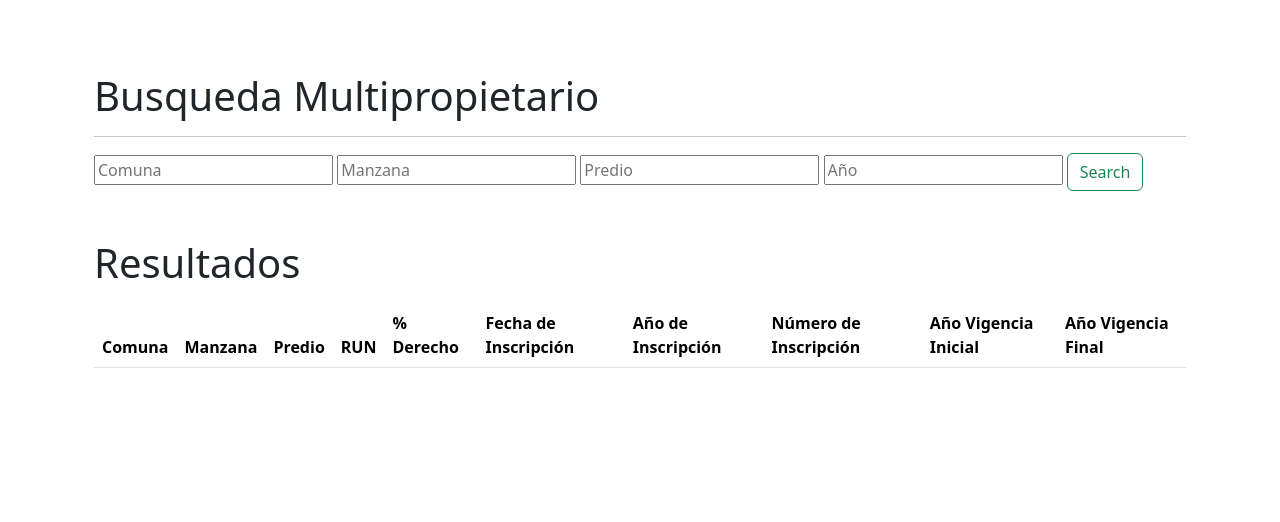
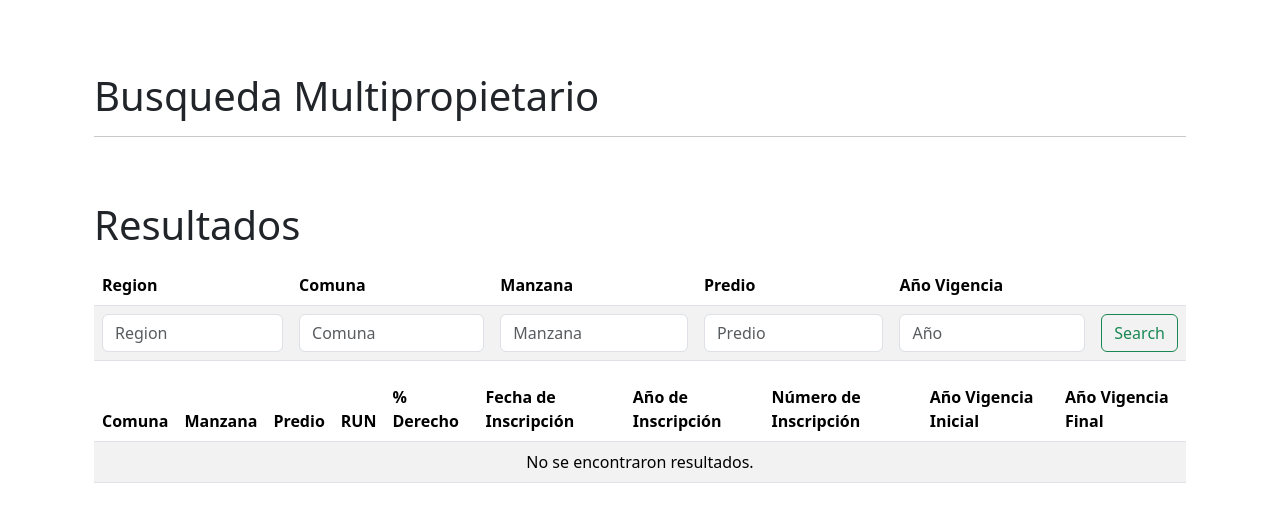
Before and after one commit to Macaya25/Proyecto-Verificable, a Flask app: page /multipropietario in a window 1280 px wide. Shown: the part 56-578 px from the top of the page. Run offline with Flask 3, Linux system fonts and the light colour scheme; lists and menus that the app fills with data are empty; some libraries are stand-ins or nearby versions.

Commit message:
ssearchbar working as intended, needs to change the update comunas and the select, but it search

```diff
--- a/app/app.py
+++ b/app/app.py
@@ -1,9 +1,11 @@
 import os
 import logging
 import json
+
+from sqlalchemy import and_, or_
 from flask import Flask, render_template, redirect, url_for, flash, request, jsonify
 from flask_wtf.csrf import CSRFProtect
-from forms import FormularioForm, JSONForm
+from forms import FormularioForm, JSONForm, SearchForm
 from models import db, Formulario, Persona, Enajenante, Adquirente, Multipropietario, CNE, Comuna
 from tools import process_and_save_json_into_db, CONSTANTS
 from dotenv import load_dotenv
@@ -127,25 +129,30 @@ def obtener_descripcion_cne(cne_id):
 
 @app.route('/multipropietario', methods=['GET', 'POST'])
 def multipropietario_route():
-    form = FormularioForm()
+    form = SearchForm()
     search_results = []
+    if request.method == 'POST' :
+        comuna = request.form.get('comuna')
+        manzana = request.form.get('manzana')
+        predio = request.form.get('predio')
+        ano_vigencia = request.form.get('ano_vigencia')
+        search_results = Multipropietario.query.filter(
+        and_(
+            Multipropietario.comuna == comuna,
+            Multipropietario.manzana == manzana,
+            Multipropietario.predio == predio,
+            Multipropietario.ano_vigencia_inicial <= ano_vigencia,
+            or_(
+                Multipropietario.ano_vigencia_final >= ano_vigencia,
+                Multipropietario.ano_vigencia_final.is_(None)
+            )
+        )
+    )   .all()
 
-    if request.method == 'POST' and form.validate_on_submit():
-        # Imprimir el contenido del formulario
-        app.logger.info('Formulario recibido: %s', form.data)
-
-        comuna = form.comuna.data
-        manzana = form.manzana.data
-        predio = form.predio.data
-        año = form.fecha_inscripcion.data.year
-
-        search_results = Multipropietario.query.filter_by(
-            comuna=comuna, manzana=manzana, predio=predio).filter(Multipropietario.ano_inscripcion >= año).all()
 
         return render_template('multipropietario.html', form=form, search_results=search_results)
-    else:
-        search_results = Multipropietario.query.all()
-        return render_template('multipropietario.html', form=form, search_results=search_results)
+    search_results = Multipropietario.query.all()
+    return render_template('multipropietario.html', form=form, search_results=search_results)
 
 
 @app.route('/comunas/<int:region_id>')
--- a/app/forms.py
+++ b/app/forms.py
@@ -7,6 +7,13 @@ from models import CNE, Region
 
 def coerce_for_select_field(value):
     return int(value) if value is not None and value != '' else None
+
+class SearchForm(FlaskForm):
+    region = SelectField('Región', coerce=int, validators=[DataRequired()])
+    comuna = SelectField('Comuna', coerce=int, validators=[DataRequired()])
+    manzana = StringField('Manzana', validators=[DataRequired()])
+    ano_vigencia = IntegerField('Año', validators = [DataRequired()])
+    submit = SubmitField('Buscar')
 
 class PersonaForm(FlaskForm):
     run_rut = StringField('RUN/RUT')
--- a/app/templates/multipropietario.html
+++ b/app/templates/multipropietario.html
@@ -5,12 +5,40 @@
     <h1>Busqueda Multipropietario</h1>
     <hr/>
     <form method="POST" action="/multipropietario" id="searchForm">
-        {{ form.csrf_token }}
-        <input type="text" id="comuna" name="comuna" placeholder="Comuna">
-        <input type="text" id="manzana" name="manzana" placeholder="Manzana">
-        <input type="text" id="predio" name="predio" placeholder="Predio">
-        <input type="text" id="ano" name="ano" placeholder="Año">
-        <button id="searchBtn" class="btn btn-outline-success" type="submit">Search</button>
+        <div hidden >
+            {{form.csrf_token}}
+        </div>
+        <table class="table table-striped mt-3">
+            <thead>
+                <tr>
+                    <th>Region</th>
+                    <th>Comuna</th>
+                    <th>Manzana</th>
+                    <th>Predio</th>
+                    <th>Año Vigencia</th>
+                    <th></th>
+                </tr>
+            </thead>
+            <tbody>
+                <td>
+                    <input type="text" class="form-control" id="region-select" name="region" placeholder="Region">
+                </td>
+                <td>
+                    <input type="text" class="form-control" id="comuna" name="comuna" placeholder="Comuna">
+                </td>
+                <td>
+                    <input type="text" class="form-control" id="manzana" name="manzana" placeholder="Manzana">
+                </td>
+                <td>
+                    <input type="text" class="form-control" id="predio" name="predio" placeholder="Predio">
+                </td>
+                <td>
+                    <input type="text" class="form-control" id="ano_vigencia" name="ano_vigencia" placeholder="Año">
+                </td>
+                <td>
+                    <button id="searchButton" class="btn btn-outline-success" type="submit" >Search</button>
+                </td>
+            </tbody>
     </form>
 
     <br/>
@@ -31,63 +59,66 @@
                 <th>Año Vigencia Final</th>
             </tr>
         </thead>
-        <tbody id="resultsBody">
-        </tbody>
+        <tbody>
+            {% if search_results %}
+                {% for result in search_results %}
+                <tr>
+                    <td>{{ result.comuna }}</td>
+                    <td>{{ result.manzana }}</td>
+                    <td>{{ result.predio }}</td>
+                    <td>{{ result.run_rut }}</td>
+                    <td>{{ result.porc_derecho }}</td>
+                    <td>{{ result.fecha_inscripcion}}</td>
+                    <td>{{ result.ano_inscripcion}}</td>
+                    <td>{{ result.num_inscripcion}}</td>
+                    <td>{{ result.ano_vigencia_inicial}}</td>
+                    <td>{{ result.ano_vigencia_final}}</td>
+                </tr>
+                {% endfor %}
+            {% else %}
+                <tr>
+                    <td colspan="10" style="text-align: center;">No se encontraron resultados.</td>
+                </tr>
+            {% endif %}
+                </tr>
+
     </table>
 </div>
 
-<script>
-document.getElementById("searchForm").addEventListener("submit", function(event) {
-    event.preventDefault(); // Evitar el envío del formulario por defecto
+<script>function updateComunas() {
+    var regionId = document.getElementById('region-select').value;
+    var comunaSelect = document.getElementById('comuna-select');
+    comunaSelect.innerHTML = '';
 
-    var comuna = document.getElementById("comuna").value;
-    var manzana = document.getElementById("manzana").value;
-    var predio = document.getElementById("predio").value;
-    var año = document.getElementById("ano").value;
-
-    // Enviar los datos del formulario al servidor utilizando AJAX
-    var xhr = new XMLHttpRequest();
-    xhr.open("POST", "/multipropietario", true);
-    xhr.setRequestHeader("Content-Type", "application/x-www-form-urlencoded");
-    xhr.onreadystatechange = function() {
-        if (xhr.readyState === XMLHttpRequest.DONE) {
-            if (xhr.status === 200) {
-                // Procesar los resultados de la búsqueda recibidos del servidor
-                var searchResults = JSON.parse(xhr.responseText).search_results;
-                updateResultsTable(searchResults);
-            } else {
-                console.error('Error al realizar la solicitud: ', xhr.status);
-            }
-        }
-    };
-    xhr.send("comuna=" + encodeURIComponent(comuna) + "&manzana=" + encodeURIComponent(manzana) + "&predio=" + encodeURIComponent(predio) + "&ano=" + encodeURIComponent(año));
-});
-
-function updateResultsTable(results) {
-    var tableBody = document.getElementById("resultsBody");
-    tableBody.innerHTML = ""; // Limpiar el contenido actual de la tabla
-    if (results && results.length > 0) {
-        results.forEach(function(result) {
-            var row = document.createElement("tr");
-            row.innerHTML = `
-                <td>${result.comuna}</td>
-                <td>${result.manzana}</td>
-                <td>${result.predio}</td>
-                <td>${result.run_rut}</td>
-                <td>${result.porc_derechos}</td>
-                <td>${result.fecha_inscripcion}</td>
-                <td>${result.ano_inscripcion}</td>
-                <td>${result.num_inscripcion}</td>
-                <td>${result.ano_vigencia_inicial}</td>
-                <td>${result.ano_vigencia_final}</td>
-            `;
-            tableBody.appendChild(row);
+    if (regionId !== '') {
+        fetch('/comunas/' + regionId).then(function(response) {
+            response.json().then(function(data) {
+                var defaultOption = new Option('Seleccione Comuna', '');
+                comunaSelect.add(defaultOption);
+                data.forEach(function(comuna) {
+                    var option = new Option(comuna.descripcion, comuna.id);
+                    comunaSelect.add(option);
+                });
+            });
         });
     } else {
-        var noResultsRow = document.createElement("tr");
-        noResultsRow.innerHTML = '<td colspan="10" style="text-align: center;">No se encontraron resultados.</td>';
-        tableBody.appendChild(noResultsRow);
+        var defaultOption = new Option('Seleccione Comuna', '');
+        comunaSelect.add(defaultOption);
     }
 }
+
+document.addEventListener('DOMContentLoaded', function() {
+    var regionSelect = document.getElementById('region-select');
+    var comunaSelect = document.getElementById('comuna-select');
+
+    regionSelect.addEventListener('change', function() {
+        comunaSelect.disabled = !this.value;
+        if (!this.value) {
+            comunaSelect.selectedIndex = 0;
+        }
+    });
+
+    comunaSelect.disabled = !regionSelect.value;
+});
 </script>
 {% endblock %}
```
